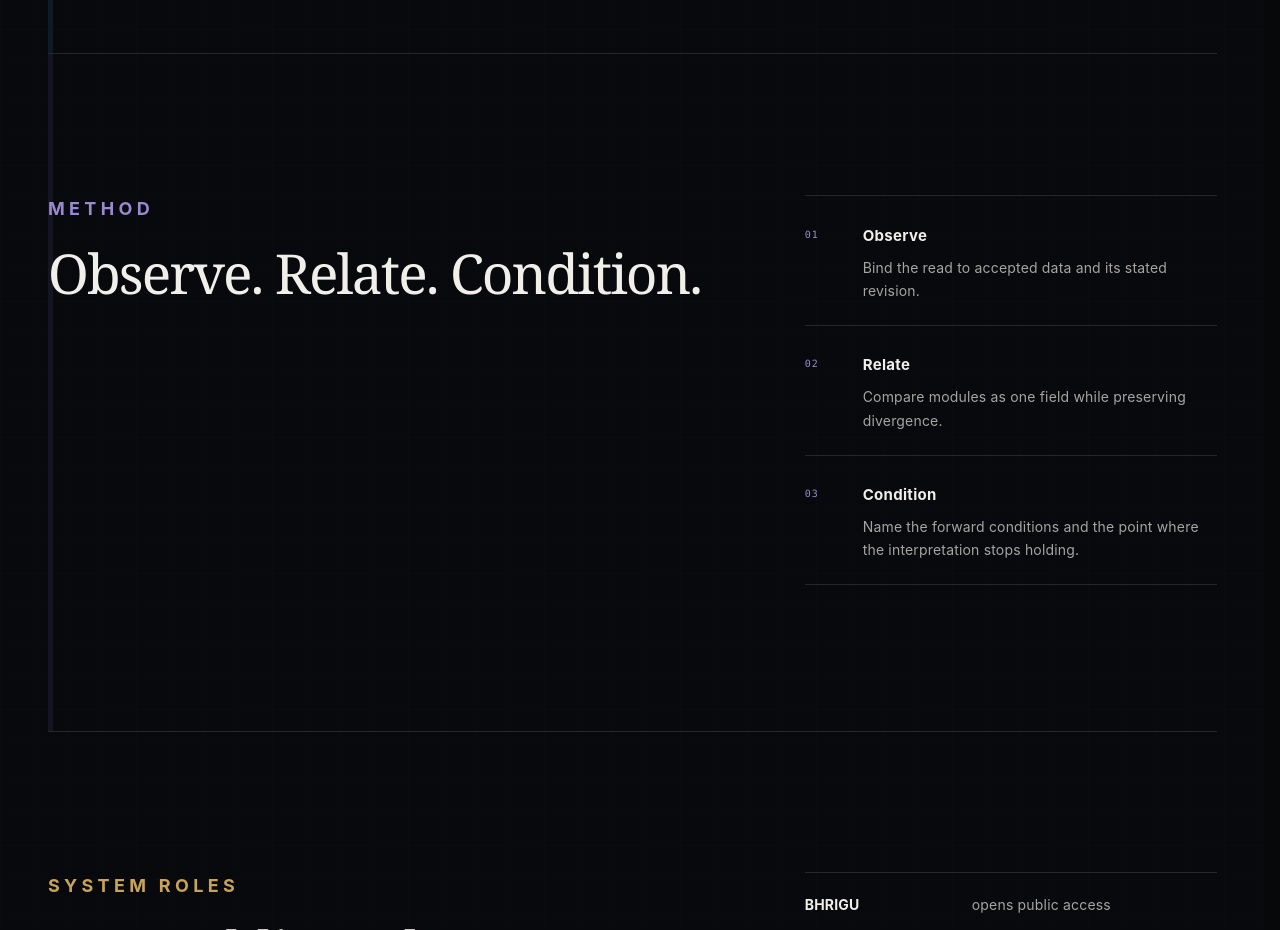
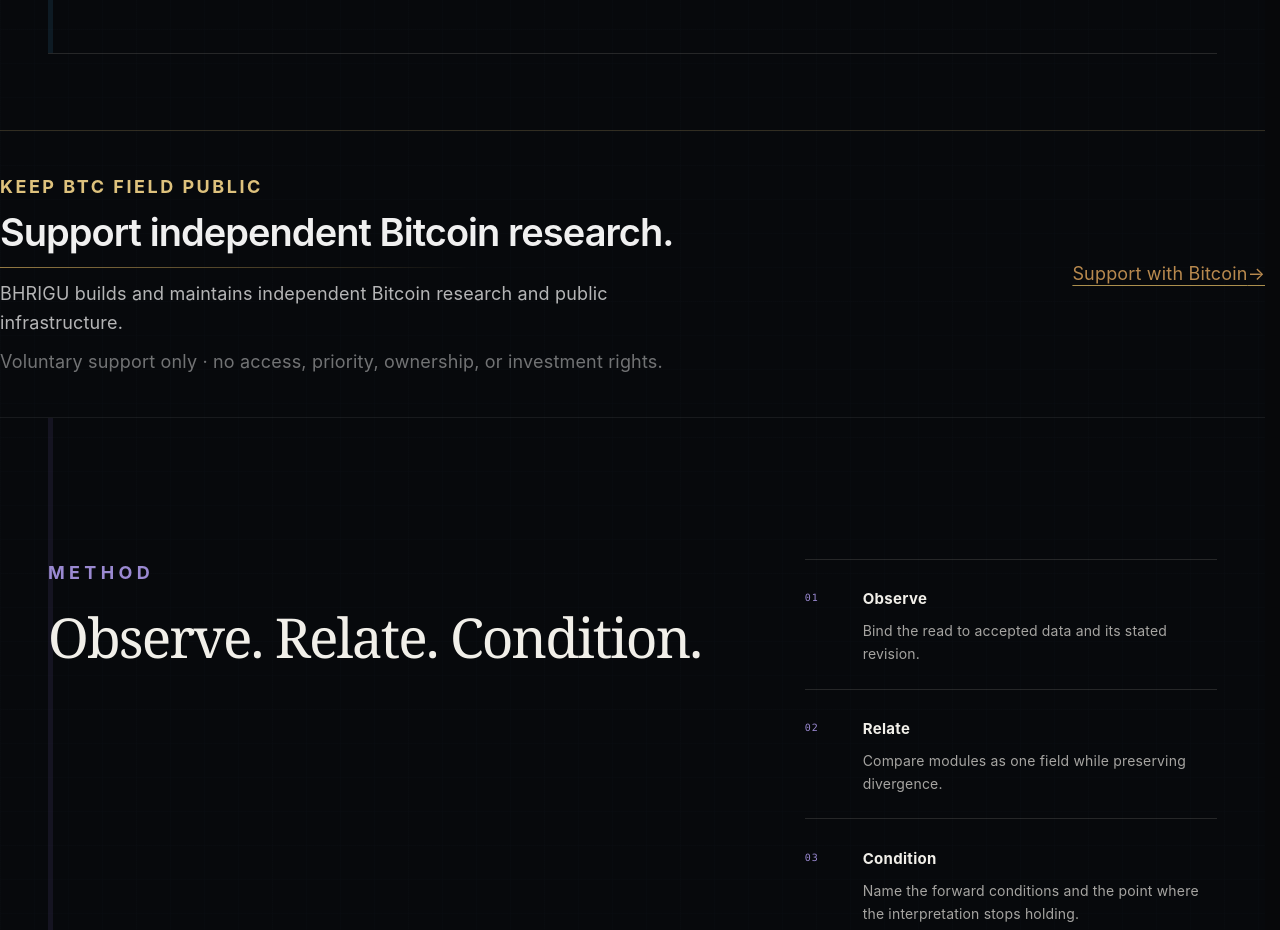
Before and after one commit to AiBhrigu/bhrigu-portal, a Next.js app: page / in a window 1280 px wide. Shown: the part 4120-5050 px from the top of the page. Built offline with nearby package versions, Linux system fonts and the light colour scheme; no server answers.

Commit message:
Add contextual Bitcoin support entry

```diff
--- /dev/null
+++ b/components/btc/PublicSupportRoute.tsx
@@ -0,0 +1,149 @@
+import Link from "next/link";
+
+type PublicSupportLocale = "en" | "ru";
+type PublicSupportSurface = "home" | "btc";
+
+type PublicSupportRouteProps = {
+  locale?: PublicSupportLocale;
+  surface?: PublicSupportSurface;
+};
+
+const COPY = {
+  en: {
+    home: {
+      eyebrow: "KEEP BTC FIELD PUBLIC",
+      title: "Support independent Bitcoin research.",
+      body: "BHRIGU builds and maintains independent Bitcoin research and public infrastructure.",
+      cta: "Support with Bitcoin",
+    },
+    btc: {
+      eyebrow: "BTC FIELD IS PUBLIC",
+      title: "If this work is useful to you, help keep it running.",
+      body: "Support the research, evidence surface, and Bitcoin infrastructure behind BHRIGU.",
+      cta: "Support BHRIGU with Bitcoin",
+    },
+    boundary: "Voluntary support only · no access, priority, ownership, or investment rights.",
+  },  ru: {
+    home: {
+      eyebrow: "ПОМОГИТЕ BTC FIELD ОСТАВАТЬСЯ ПУБЛИЧНЫМ",
+      title: "Поддержите независимые Bitcoin-исследования.",
+      body: "BHRIGU развивает независимые Bitcoin-исследования и поддерживает публичную инфраструктуру.",
+      cta: "Поддержать в Bitcoin",
+    },
+    btc: {
+      eyebrow: "BTC FIELD ОСТАЁТСЯ ПУБЛИЧНЫМ",
+      title: "Если эта работа полезна вам, помогите ей продолжаться.",
+      body: "Поддержите исследования, доказательный публичный контур и Bitcoin-инфраструктуру BHRIGU.",
+      cta: "Поддержать BHRIGU в Bitcoin",
+    },
+    boundary: "Добровольная поддержка · без доступа, приоритета, собственности или инвестиционных прав.",
+  },
+} as const;
+
+export default function PublicSupportRoute({
+  locale = "en",
+  surface = "home",
+}: PublicSupportRouteProps) {
+  const lang: PublicSupportLocale = locale === "ru" ? "ru" : "en";
+  const copy = COPY[lang];
+  const surfaceCopy = copy[surface];
+  const titleId = `public-support-${surface}-title`;
+  return (
+    <section
+      className={`publicSupportRoute publicSupportRoute-${surface}`}
+      data-public-support-route={surface}
+      aria-labelledby={titleId}
+    >
+      <div className="publicSupportCopy">
+        <p className="publicSupportEyebrow">{surfaceCopy.eyebrow}</p>
+        <h2 id={titleId}>{surfaceCopy.title}</h2>
+        <p className="publicSupportBody">{surfaceCopy.body}</p>
+        <p className="publicSupportBoundary">{copy.boundary}</p>
+      </div>
+      <Link
+        className="publicSupportCta"
+        href={`/support?lang=${lang}`}
+        data-public-support-cta={surface}
+      >
+        {surfaceCopy.cta}<span aria-hidden="true">→</span>
+      </Link>
+      <style jsx>{`
+        .publicSupportRoute {
+          display: grid;
+          grid-template-columns: minmax(0, 1fr) auto;
+          gap: clamp(24px, 4vw, 58px);
+          align-items: center;
+          margin: clamp(42px, 6vw, 76px) 0 0;
+          padding: clamp(26px, 4vw, 42px) 0;
+          border-top: 1px solid rgba(222,194,125,.2);
+          border-bottom: 1px solid rgba(255,255,255,.07);        }
+        .publicSupportCopy { max-width: 760px; }
+        .publicSupportEyebrow {
+          margin: 0 0 10px;
+          color: #dec27d;
+          font-size: 10px;
+          font-weight: 750;
+          letter-spacing: .14em;
+          text-transform: uppercase;
+        }
+        h2 {
+          margin: 0;
+          color: rgba(255,255,255,.94);
+          font-size: clamp(25px, 3.2vw, 38px);
+          line-height: 1.08;
+          letter-spacing: -.025em;
+        }
+        .publicSupportBody {
+          max-width: 650px;
+          margin: 12px 0 0;
+          color: rgba(255,255,255,.7);
+          font-size: 15px;
+          line-height: 1.6;
+        }
+        .publicSupportBoundary {
+          margin: 10px 0 0;
+          color: rgba(255,255,255,.43);
+          font-size: 11px;
+          line-height: 1.5;
+        }        .publicSupportCta {
+          display: inline-flex;
+          align-items: center;
+          justify-content: center;
+          gap: 12px;
+          min-height: 44px;
+          padding: 0 18px;
+          border: 1px solid rgba(222,194,125,.42);
+          border-radius: 999px;
+          color: #dec27d;
+          background: rgba(222,194,125,.035);
+          text-decoration: none;
+          font-size: 11px;
+          font-weight: 750;
+          letter-spacing: .07em;
+          text-transform: uppercase;
+          white-space: nowrap;
+        }
+        .publicSupportCta:hover,
+        .publicSupportCta:focus-visible {
+          border-color: rgba(222,194,125,.68);
+          background: rgba(222,194,125,.075);
+        }
+        .publicSupportCta span { font-size: 16px; }
+        .publicSupportRoute-btc {
+          margin-top: clamp(48px, 6vw, 82px);
+        }        @media (max-width: 760px) {
+          .publicSupportRoute {
+            grid-template-columns: 1fr;
+            gap: 22px;
+          }
+          .publicSupportCta {
+            width: fit-content;
+            max-width: 100%;
+            white-space: normal;
+            text-align: center;
+          }
+        }
+      `}</style>
+    </section>
+  );
+}
--- a/pages/crypto-astro/btc.tsx
+++ b/pages/crypto-astro/btc.tsx
@@ -5,6 +5,7 @@ import { BtcEvidenceZone } from "../../components/btc/BtcEvidence";
 import { BtcObservationZone, BtcPhiZone } from "../../components/btc/BtcExecutivePhi";
 import { BtcHeroQuestionLaunch } from "../../components/btc/BtcHeroQuestionLaunch";
 import { BtcQuestionMembrane } from "../../components/btc/BtcQuestionMembrane";
+import PublicSupportRoute from "../../components/btc/PublicSupportRoute";
 import { loadBtcBinanceFreeObservationBridge } from "../../lib/btc-binance-free-observation-bridge";
 import type { BtcBinanceFreeObservation } from "../../lib/btc-binance-free-observation-contract";
 import { BTC_BINANCE_FREE_OBSERVATION_CSS } from "../../lib/btc-binance-free-observation-style";
@@ -350,6 +351,7 @@ export default function Page(p: Props) {
             </>
           : <BoundedFallback locale={p.locale} result={p.result} envelopeFailure={p.envelopeFailure}/>}
       </section>}
+      <PublicSupportRoute locale={p.locale} surface="btc" />
       <footer className="btcAuthorityFooter" aria-label={ru ? "Закрытие BTC Cosmographer" : "BTC Cosmographer closure"}>
         <div className="btcAuthorityFooterIntro">
           <div className="btcAuthorityFooterIdentity">
--- a/pages/index.js
+++ b/pages/index.js
@@ -5,6 +5,7 @@ import {
   loadBtcHomeAcceptedState,
 } from "../lib/btc-home-accepted-state";
 import styles from "./index.module.css";
+import PublicSupportRoute from "../components/btc/PublicSupportRoute";
 
 const PUBLIC_PROOF_URL =
   "https://aibhrigu.github.io/phi-cosmography-open/crypto-astro/index.html#what-changed";
@@ -232,6 +233,7 @@ export default function Home({ locale, btcAcceptedState = EMPTY_BTC_HOME_ACCEPTE
       <section id="btc-field" className={`${styles.editorialSection} ${styles.btcSection}`}><div><SectionHeading eyebrow={copy.btcEyebrow} title={copy.btcTitle} body={copy.btcBody}/><p className={styles.sectionSupport}>{copy.btcDetail}</p><Link className={styles.textCta} href={btcEntryHref}>{locale === "ru" ? "Открыть обзор BTC Field" : "Open BTC Field overview"} <span aria-hidden="true">→</span></Link></div><div className={styles.btcVisual} aria-label={copy.btcStatus} role="img"><span className={styles.btcOrbit}/><span className={styles.btcDisc}>₿</span><span className={styles.btcStatus}>{copy.btcStatus}</span></div></section>
       <section id="question-to-knowledge" className={styles.editorialSection}><SectionHeading eyebrow={copy.questionEyebrow} title={copy.questionTitle}/><EditorialList items={copy.questionSteps} numbered/></section>
       <section id="proof" className={`${styles.editorialSection} ${styles.proofSection}`}><SectionHeading eyebrow={copy.proofEyebrow} title={copy.proofTitle} body={copy.proofBody}/><div className={styles.proofRoute}><p>{copy.proofBoundary}</p><a href={PUBLIC_PROOF_URL} className={styles.textCta}>{copy.viewProof} <span aria-hidden="true">↗</span></a></div></section>
+      <PublicSupportRoute locale={locale} surface="home" />
       <section id="method" className={`${styles.editorialSection} ${styles.violetSection}`}><SectionHeading eyebrow={copy.methodEyebrow} title={copy.methodTitle}/><EditorialList items={copy.methodItems}/></section>
       <section id="system-roles" className={styles.editorialSection}><SectionHeading eyebrow={copy.rolesEyebrow} title={copy.rolesTitle}/><dl className={styles.roleMap}>{copy.roles.map(([name,role])=><div key={name}><dt>{name}</dt><dd>{role}</dd></div>)}</dl><nav className={styles.quietRoutes} aria-label="BHRIGU system routes"><Link href="/frey">Frey</Link><Link href="/cosmographer">Cosmographer</Link><Link href="/orion">ORION</Link></nav></section>
       <section id="continuity" className={`${styles.editorialSection} ${styles.continuitySection}`}><SectionHeading eyebrow={copy.continuityEyebrow} title={copy.continuityTitle} body={copy.continuityBody}/><p className={styles.boundaryNote}>{copy.continuityBoundary}</p></section>
```
